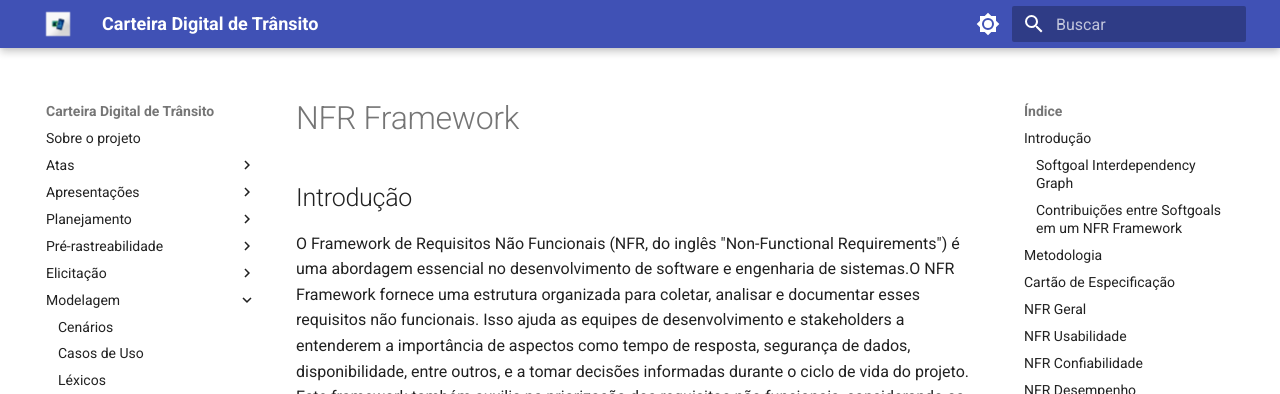
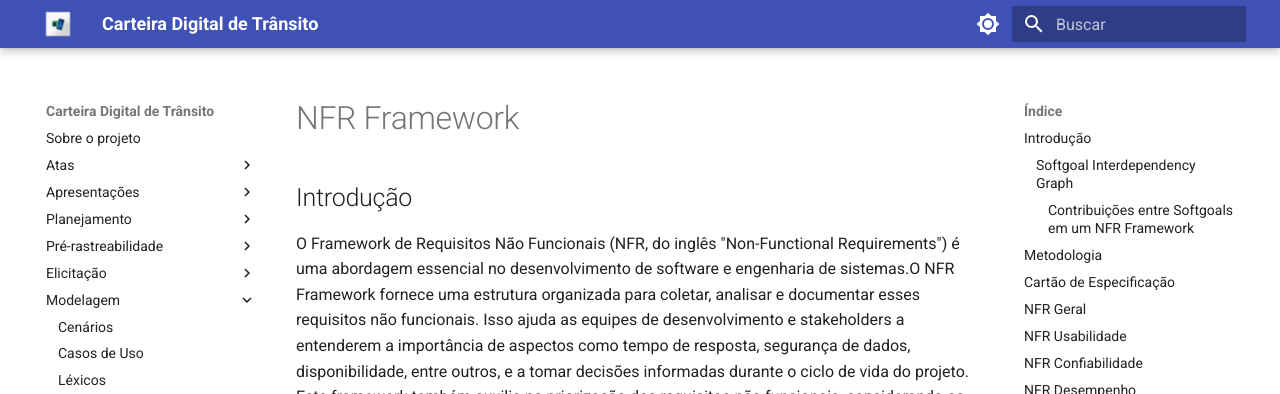
Before and after one commit to Requisitos-de-Software/2023.2-Carteira_Digital_de_Transito, an MkDocs documentation site: the page built from docs/modelagem/agil/framework.md, in a window 1280 px wide and 900 px high. Shown: the top 394 px of the window. Built offline with MkDocs 1.6.1 and Material for MkDocs 9.7.7, drawn with Linux system fonts in a browser that asks for light colours.

```diff
--- a/docs/modelagem/agil/framework.md
+++ b/docs/modelagem/agil/framework.md
@@ -35,7 +35,8 @@ Esse processo de desdobramento e priorização dos Softgoals é essencial para a
 
 <p align="center"> Fonte: CHUNG et al.; 2000  </p>
 </center>
-### Contribuições entre Softgoals em um NFR Framework
+
+#### Contribuições entre Softgoals em um NFR Framework
 
 Um aspecto fundamental é a relação de contribuição entre os Softgoals, que descreve como as mudanças nos estados de um Softgoal filho podem afetar o Softgoal pai. Essas contribuições são classificadas em diversos tipos, conforme apresentado na tabela a seguir:
 
```
